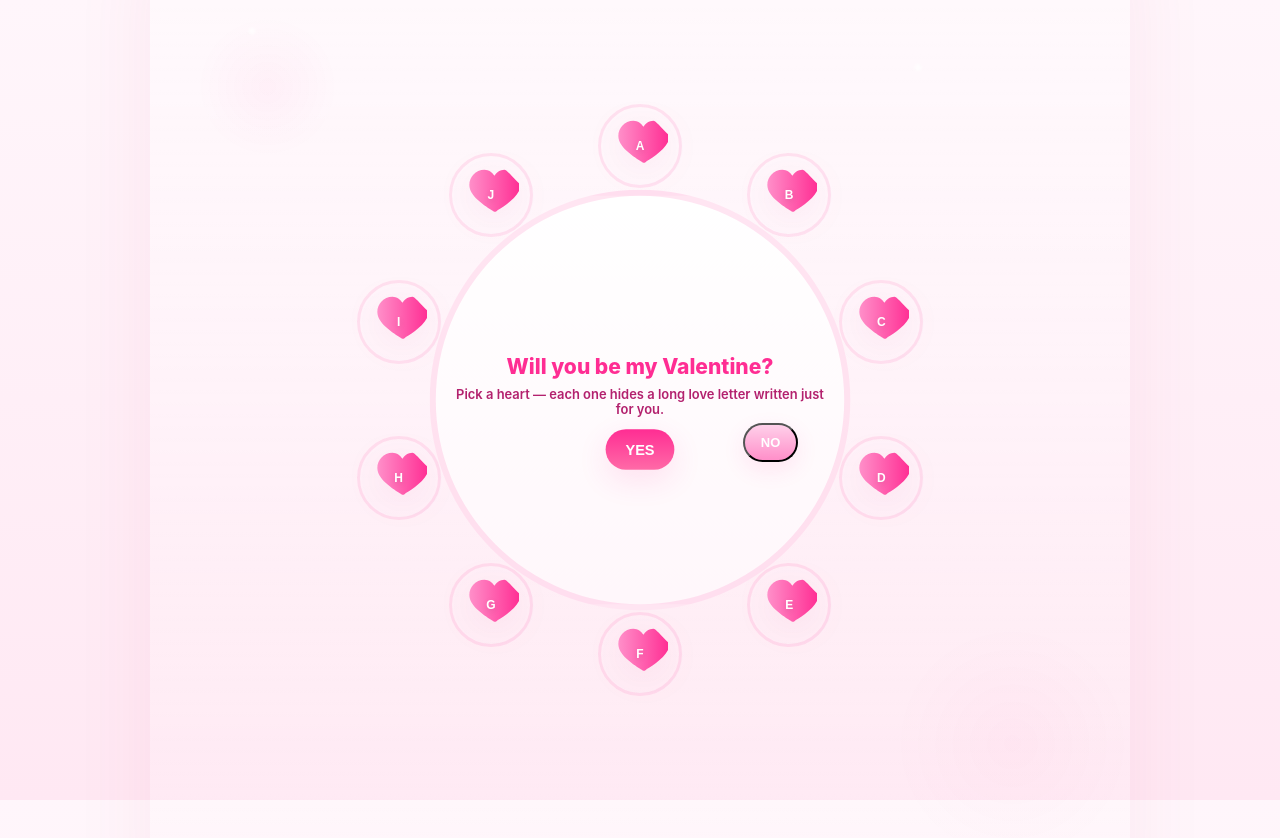
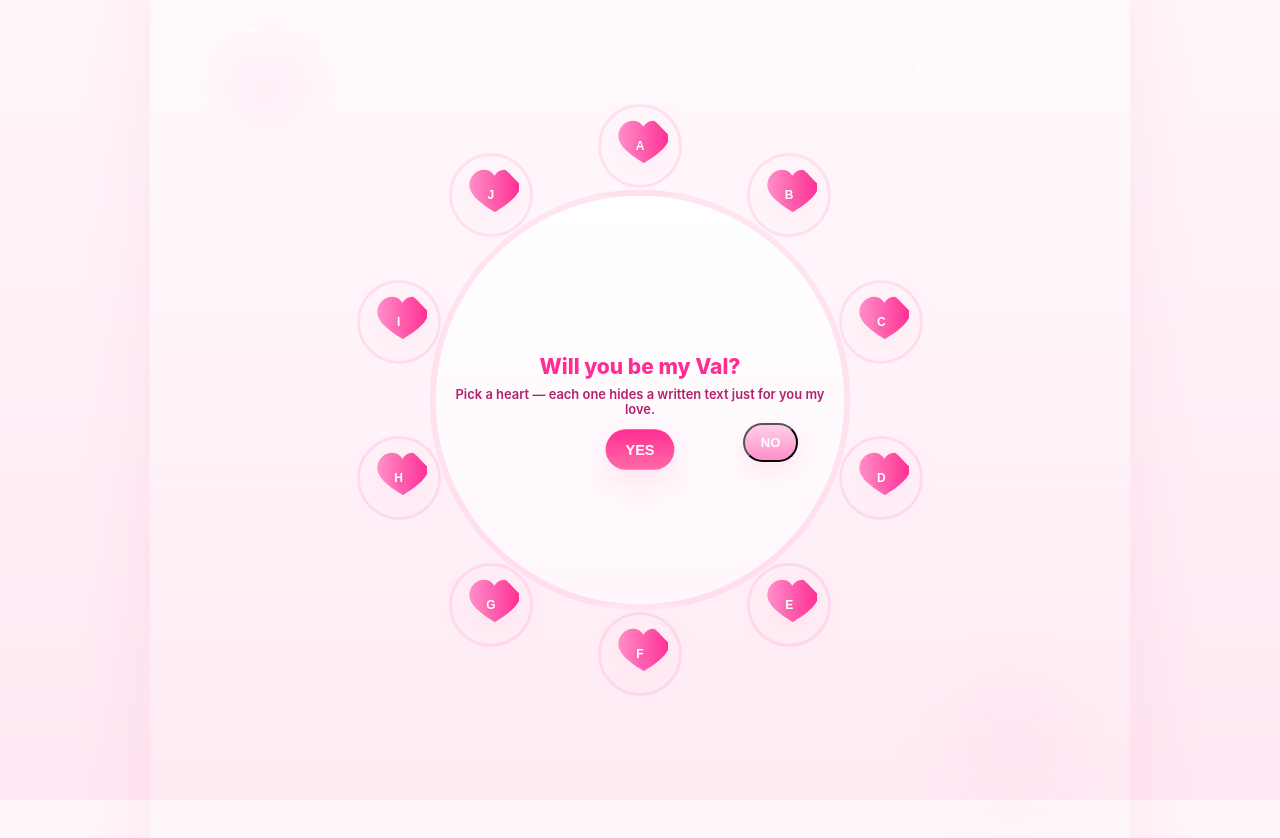
Before and after one commit to maduebube/valentine-love, a plain HTML site: page index.html in a window 1280 px wide. Drawn offline with Linux system fonts and the light colour scheme.

```diff
--- a/index.html
+++ b/index.html
@@ -154,8 +154,8 @@
   <div class="sparkle" style="left:78%; top:16%; animation-duration:7.1s"></div>
 
   <div class="circle" id="mainCircle" role="region" aria-label="Valentine circle">
-    <div class="prompt">Will you be my Valentine?</div>
-    <div class="sub">Pick a heart — each one hides a long love letter written just for you.</div>
+    <div class="prompt">Will you be my Val?</div>
+    <div class="sub">Pick a heart — each one hides a written text just for you my love.</div>
     <div class="center-row">
       <button id="yesBtn" class="btn btn-yes" aria-label="Yes — open message">YES</button>
     </div>
```
